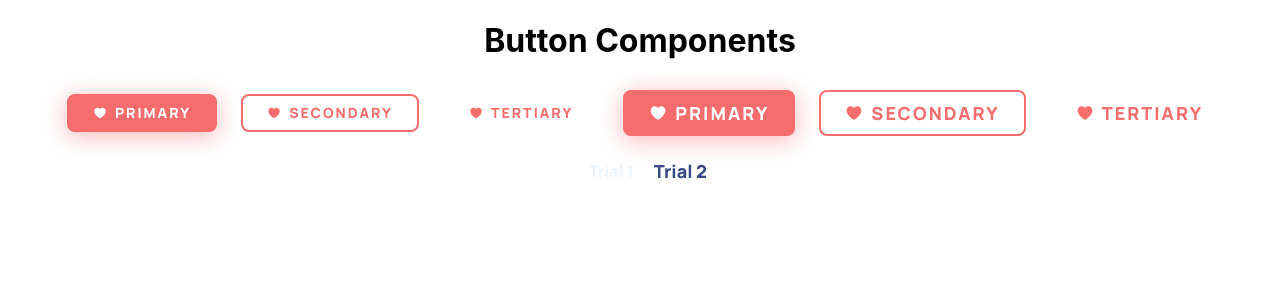
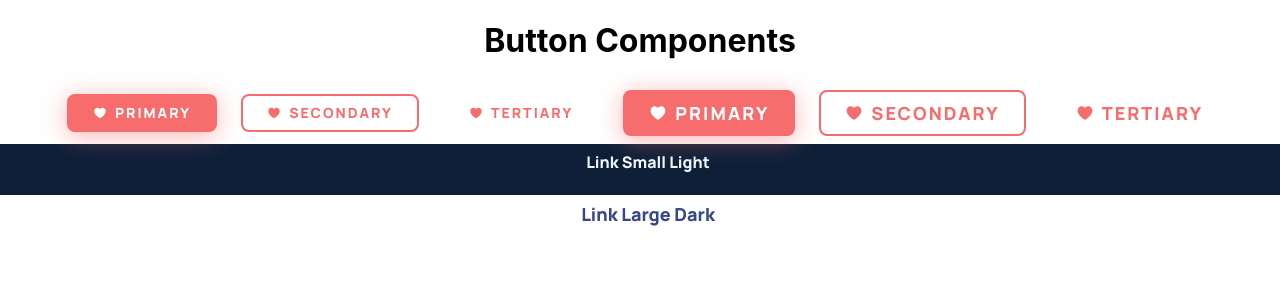
Before and after one commit to maecchiato/mgbutton, a React (Create React App) app: page / in a window 1280 px wide. Shown: the top 300 px of the page. Built offline with nearby package versions, Linux system fonts and the light colour scheme.

Commit message:
Setup Dark Background

```diff
--- a/src/App.css
+++ b/src/App.css
@@ -7,6 +7,7 @@
   --accent-dark: #E45B5B;
   --accent-50: #F9CDCD;
   --primary-25:#EBF4F9;
+  --bg-dark: #0F1F38;
 }
 
 .App {
@@ -20,6 +21,10 @@
   align-items: center;
   padding: 8px;
   width:100%;
+}
+
+.bg-dark{
+  background: var(--bg-dark);
 }
 
 /* .App-logo {
--- a/src/App.js
+++ b/src/App.js
@@ -27,12 +27,14 @@ export default function App() {
           children={button.children} />
         ))}
       </div>
+      <div className="button-row bg-dark">
+        <LinkButton>Link Small Light</LinkButton>
+      </div>
       <div className="button-row">
-      <LinkButton>Trial 1</LinkButton>
-      <LinkButton
-      buttonBg="linkbtn--dark"
-      buttonSize="linkbtn--large"
-      >Trial 2</LinkButton>
+        <LinkButton
+        buttonBg="linkbtn--dark"
+        buttonSize="linkbtn--large"
+        >Link Large Dark</LinkButton>
       </div>
 
     </div>
--- a/src/styles/component-styles/linkbutton.css
+++ b/src/styles/component-styles/linkbutton.css
@@ -2,7 +2,6 @@
     display: flex;
     flex-direction: column;
     align-items: center;
-    padding: 8px 0px 0px;
     width: fit-content;
 }
 
```
